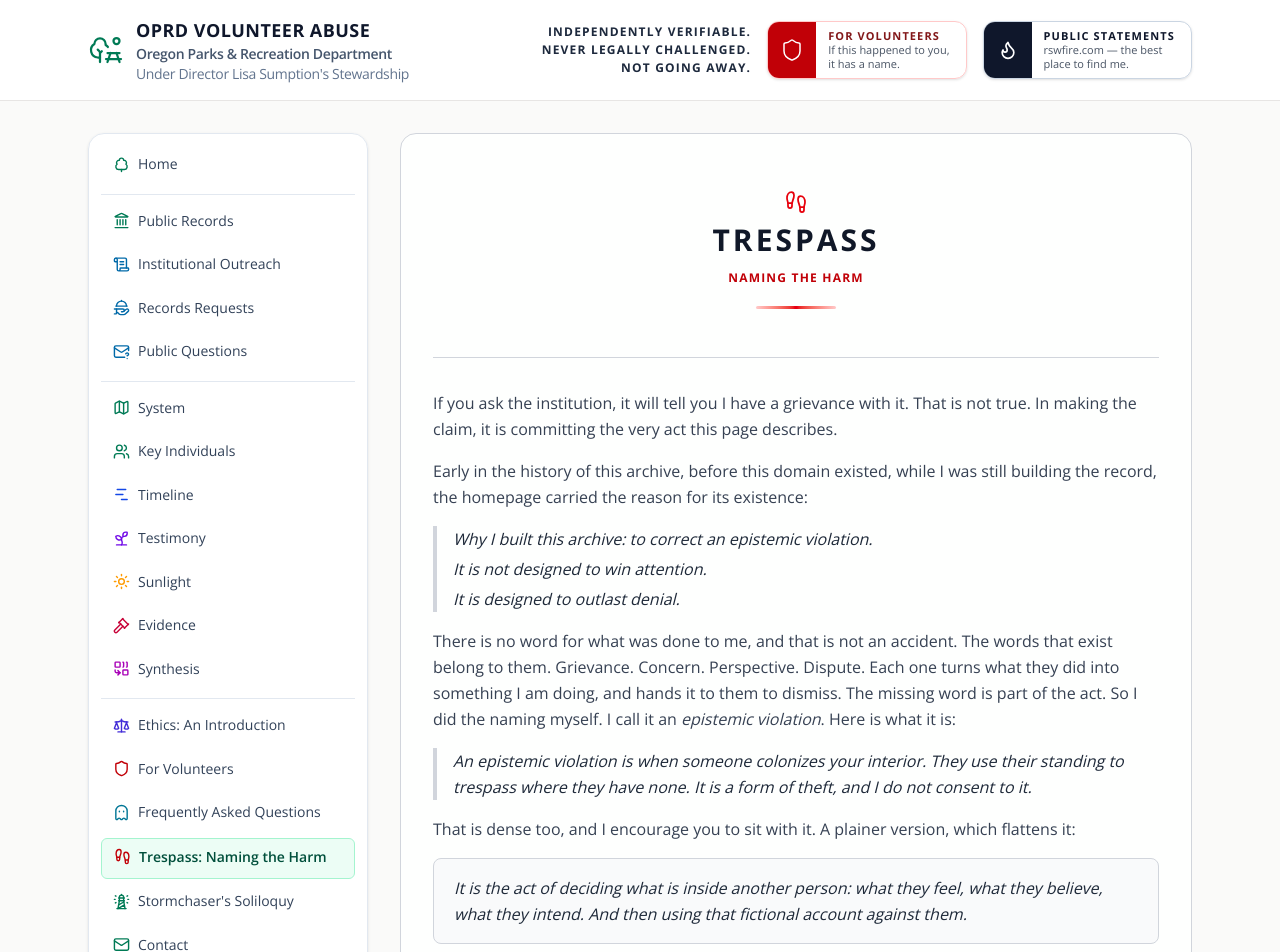
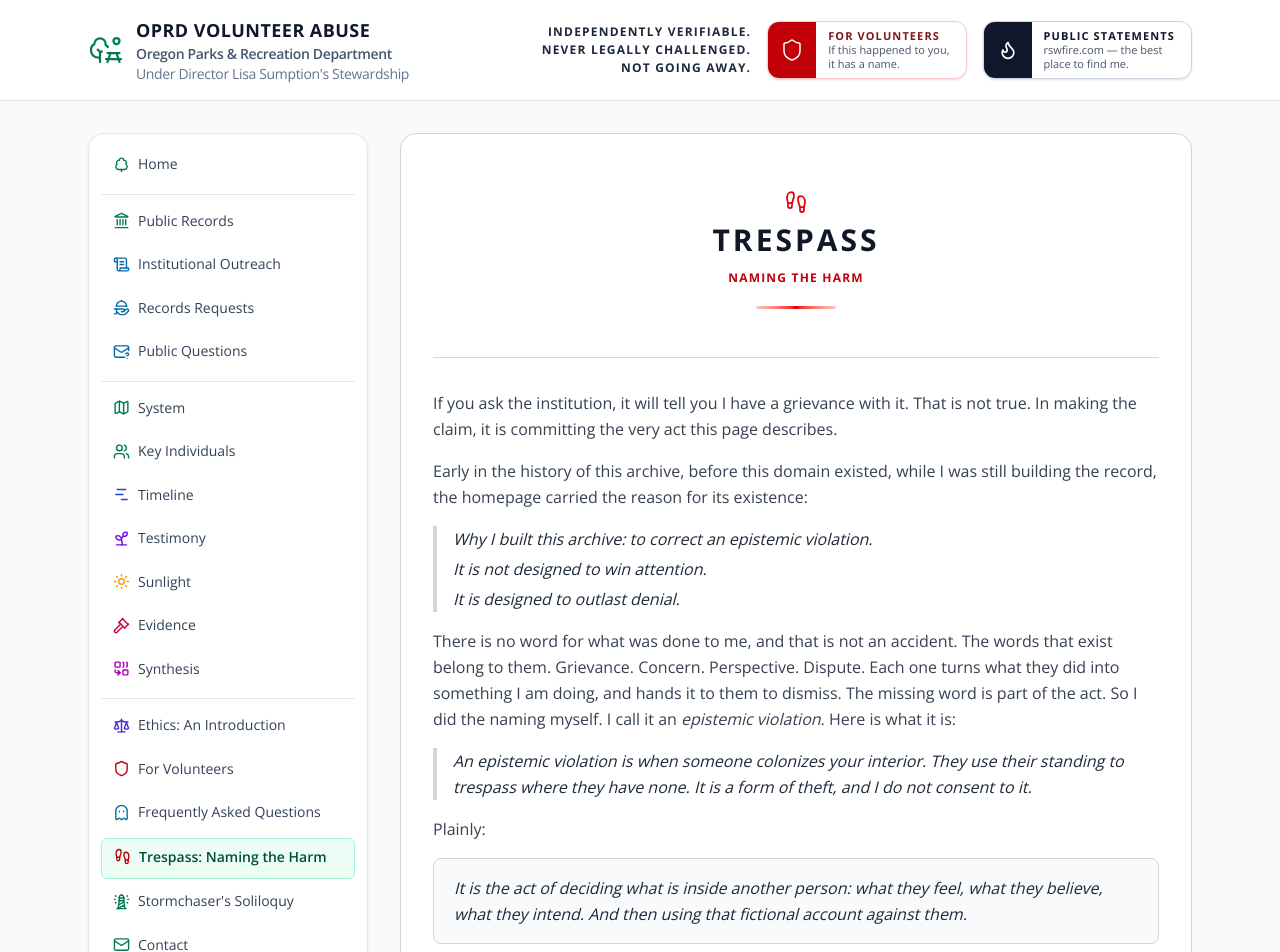
Before and after one commit to rswfire/rswfire.oprd, a Next.js app: page /trespass in a window 1280 px wide. Shown: the top 952 px of the page. Built offline with nearby package versions, Linux system fonts and the light colour scheme.

Commit message:
Trespass: Plainly

```diff
--- a/app/(archive)/trespass/page.tsx
+++ b/app/(archive)/trespass/page.tsx
@@ -32,7 +32,7 @@ export default function TrespassPage() {
                 </blockquote>
                 <div>There is no word for what was done to me, and that is not an accident. The words that exist belong to them. Grievance. Concern. Perspective. Dispute. Each one turns what they did into something I am doing, and hands it to them to dismiss. The missing word is part of the act. So I did the naming myself. I call it an <em>epistemic violation</em>. Here is what it is:</div>
                 <blockquote className="pl-4 border-l-4 border-gray-300 italic text-gray-800">An epistemic violation is when someone colonizes your interior. They use their standing to trespass where they have none. It is a form of theft, and I do not consent to it.</blockquote>
-                <div>That is dense too, and I encourage you to sit with it. A plainer version, which flattens it:</div>
+                <div>Plainly:</div>
                 <blockquote className="rounded-lg border border-gray-300 bg-gray-50 px-5 py-4 italic text-gray-800">It is the act of deciding what is inside another person: what they feel, what they believe, what they intend. And then using that fictional account against them.</blockquote>
                 <div>This was done to me repeatedly at Honeyman, and then at every level of government after it. The easy answer is that they know, because how else could they exploit it so effectively? The honest answer is that some of them know, and most of them do not.</div>
                 <div>The problem is systemic, and probably ancient. That does not erase the harm, and that is why I keep the record.</div>
```
